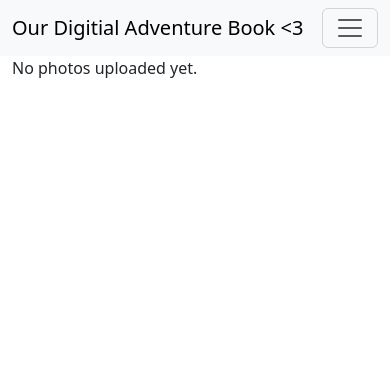
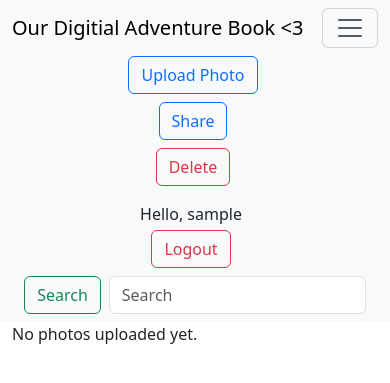
Before and after one commit to DYLAB2331/digiscrap, a Django app: page /dashboard/ in a window 390 px wide. Shown: the top 383 px of the page. Run offline with Django 4.2, Linux system fonts and the light colour scheme; the visitor is signed in with stand-in values (Sample User, id 1); data that the repository does not hold is empty.

Commit message:
Centered navbar buttons on mobile

```diff
--- /dev/null
+++ b/scrapbook/static/css/styles.css
@@ -0,0 +1,16 @@
+/* Center navbar buttons on a mobile display */
+@media (max-width: 992px) {
+    #navbarSupportedContent {
+      display: flex;
+      flex-direction: column;
+    }
+
+    #navBarLeft {
+        width: 100%;
+        align-items: center;
+    }
+
+    #navbarSupportedContent .navbar-nav .nav-item {
+      float: none;
+    }
+  }
--- a/scrapbook/templates/base.html
+++ b/scrapbook/templates/base.html
@@ -6,6 +6,7 @@
     <meta name="viewport" content="width=device-width, initial-scale=1.0">
     <title></title>
 
+    <link rel="stylesheet" href="/static/css/styles.css">
     <link href="https://cdn.jsdelivr.net/npm/bootstrap@5.3.2/dist/css/bootstrap.min.css" rel="stylesheet" integrity="sha384-T3c6CoIi6uLrA9TneNEoa7RxnatzjcDSCmG1MXxSR1GAsXEV/Dwwykc2MPK8M2HN" crossorigin="anonymous">
 </head>
 <body>
--- a/scrapbook/templates/dashboard.html
+++ b/scrapbook/templates/dashboard.html
@@ -8,31 +8,32 @@
         <span class="navbar-toggler-icon"></span>
       </button>
       <div class="collapse navbar-collapse" id="navbarSupportedContent">
-        <ul class="navbar-nav me-auto mb-2 mb-lg-0">
+        <ul class="navbar-nav me-auto mb-2 mb-lg-0" id="navBarLeft">
           <li class="nav-item">
-            <a href="{% url 'uploadPhoto' %}" class="me-1 btn btn-outline-primary">Upload Photo</a>
+            <a href="{% url 'uploadPhoto' %}" class="me-1 mt-2 mb-2 mb-md-0 mt-md-0 btn btn-outline-primary">Upload Photo</a>
           </li>
 
           <li class="nav-item">
-            <button type="button" class="me-1 btn btn-outline-primary" data-bs-toggle="modal" data-bs-target="#shareModal">Share</button>
+            <button type="button" class="me-1 mb-2 mb-md-0 btn btn-outline-primary" data-bs-toggle="modal" data-bs-target="#shareModal">Share</button>
           </li>
 
           <li class="nav-item">
-            <button id="deleteButton" class="me-1 btn btn-outline-danger" onclick="toggleDeleteMode()">Delete</button>
+            <button id="deleteButton" class="me-1 mb-2 mb-md-0 btn btn-outline-danger" onclick="toggleDeleteMode()">Delete</button>
           </li>
 
           <li class="nav-item">
-            <button id="cancelButton" class="btn btn-outline-danger d-none" onclick="toggleCancelButton()">Cancel</button>
+            <button id="cancelButton" class="mb-2 mb-md-0 btn btn-outline-danger d-none" onclick="toggleCancelButton()">Cancel</button>
           </li>
         </ul>
 
-        <span class="me-2">Hello, {{ user.username }}</span>
+        <span class="me-2 mb-1 mb-md-0">Hello, {{ user.username }}</span>
+
+        <a href="{% url 'logout' %}" class="me-2 mb-2 mb-md-0 btn btn-outline-danger">Logout</a>
+
         <form class="d-flex" role="search">
-          <input class="form-control me-2" type="search" placeholder="Search" aria-label="Search">
-          <button class="btn btn-outline-success" type="submit">Search</button>
+          <button class="me-2 btn btn-outline-success" type="submit">Search</button>
+          <input class="form-control" type="search" placeholder="Search" aria-label="Search">
         </form>
-
-        <a href="{% url 'logout' %}" class="ms-1 ms-sm-0 btn btn-outline-danger">Logout</a>
       </div>
     </div>
   </nav>
```
